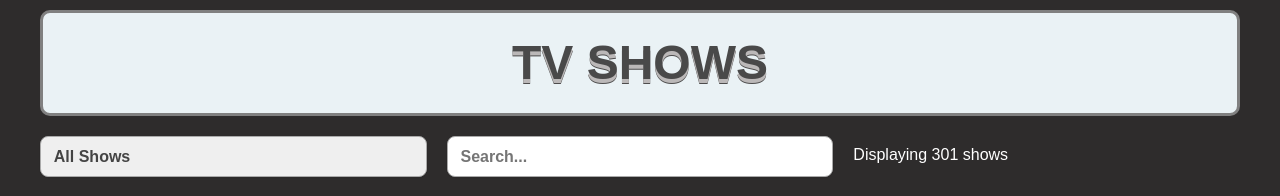
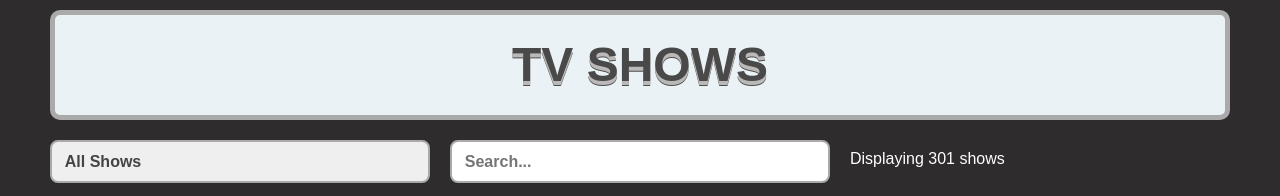
Before and after one commit to halitos/tv-show-dom-project, a plain HTML site: page index.html in a window 1280 px wide. Shown: the top 196 px of the page. Drawn offline with Linux system fonts and the light colour scheme.

Commit message:
need to work on heading

```diff
--- a/style.css
+++ b/style.css
@@ -1,7 +1,7 @@
 body {
   background-color: rgb(46, 44, 44);
   font-family: Arial, Helvetica, sans-serif;
-  margin: 10px 40px;
+  margin: 10px 10px;
 }
 
 #cardContainer {
@@ -14,7 +14,7 @@ header {
   text-align: center;
   background-color: #eaf2f5;
   margin-bottom: 20px;
-  border: solid gray;
+  border: 5px solid #aaa;
   border-radius: 10px;
   color: #494949;
   font-family: "Ultra", sans-serif;
@@ -27,6 +27,7 @@ header {
 .card {
   padding: 10px;
   background-color: #eaf2f5;
+  border: 2px solid #aaa;
   border-radius: 5px;
 }
 .card p {
@@ -74,7 +75,7 @@ img {
   max-width: 100%; /* useful when width is set to anything other than 100% */
   box-sizing: border-box;
   margin: 0;
-  border: 1px solid #aaa;
+  border: 2px solid #aaa;
   box-shadow: 0 1px 0 1px rgba(0, 0, 0, 0.04);
   border-radius: 0.5em;
   -moz-appearance: none;
@@ -92,9 +93,12 @@ img {
   #cardContainer {
     grid-template-columns: repeat(3, 1fr);
   }
-  /* body {
-    margin: 10px 80px;
-  } */
+}
+
+@media (min-width: 1100px) {
+  body {
+    margin: 10px 50px;
+  }
 }
 
 @media (min-width: 680px) {
```
